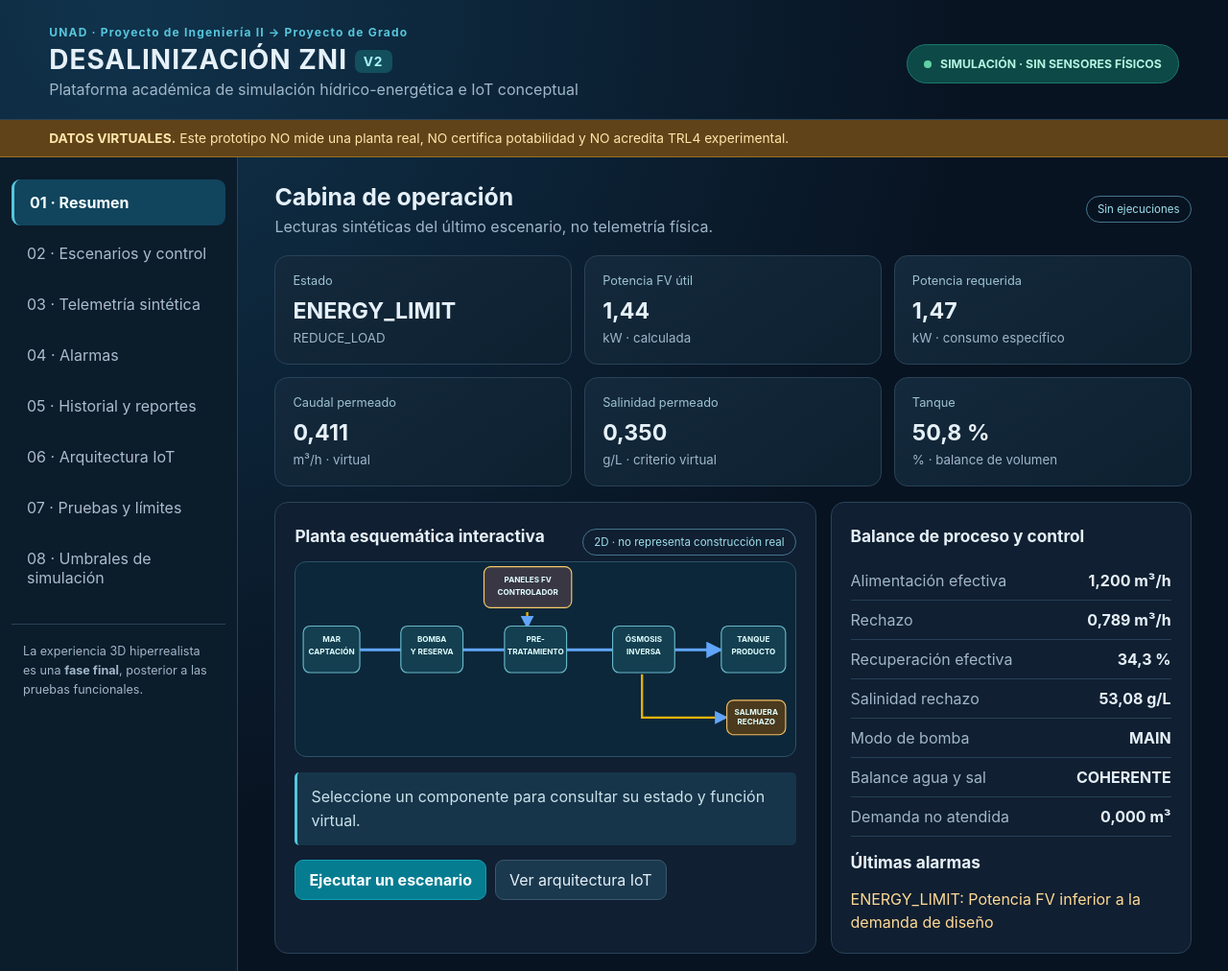
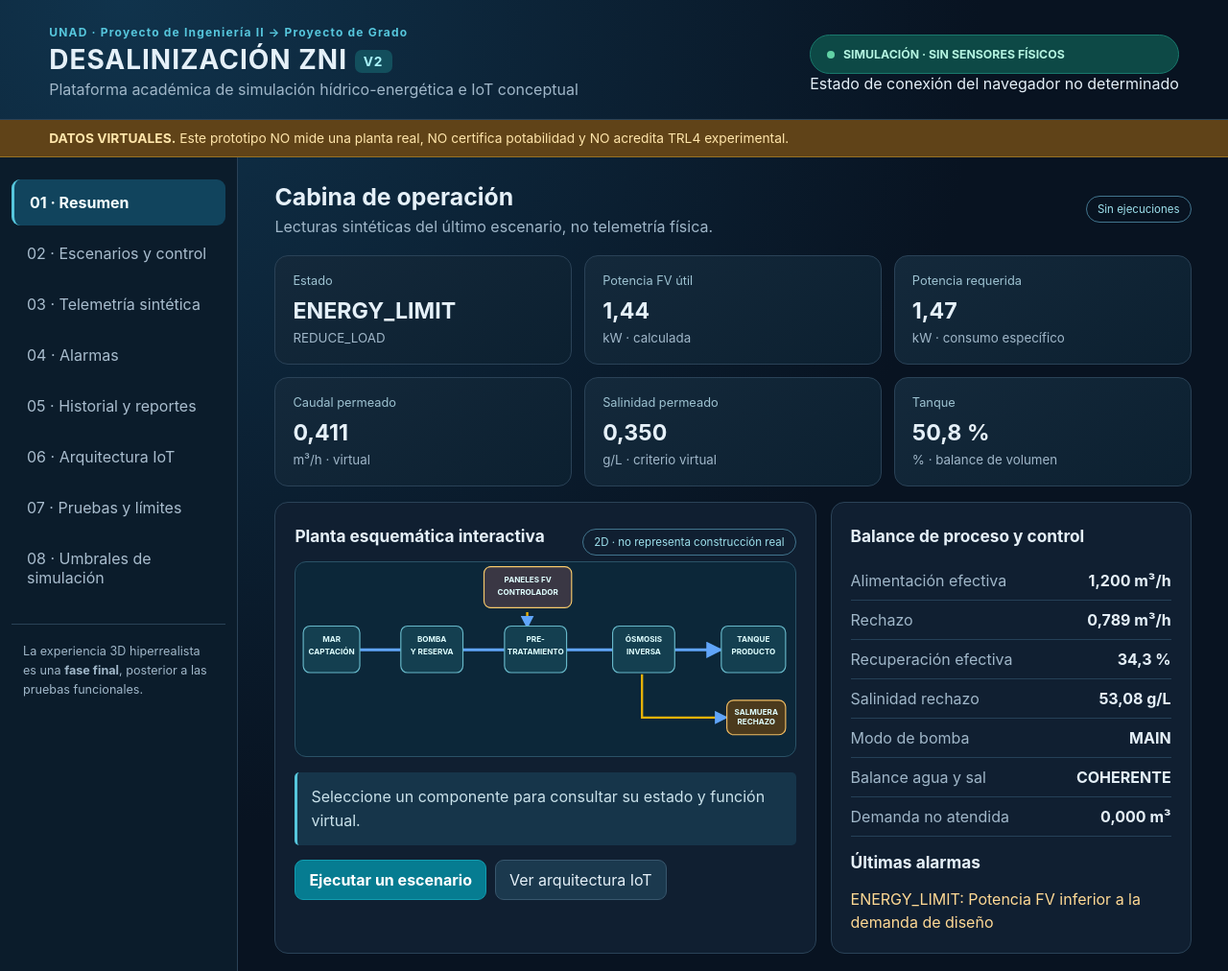
Before and after one commit to enriquevillap/enriquevillap.github.io, a website with bundled scripts: page desalinizacion-zni/v2/index.html in a window 1280 px wide. Shown: the top 1012 px of the page at 96% size. Built offline with nearby package versions, Linux system fonts and the light colour scheme.

Commit message:
feat(zni): habilitar manifiesto y estado de conectividad local

```diff
--- a/desalinizacion-zni/v2/index.html
+++ b/desalinizacion-zni/v2/index.html
@@ -1,13 +1,13 @@
 <!doctype html>
 <html lang="es"><head><meta charset="utf-8"><meta name="viewport" content="width=device-width, initial-scale=1">
 <title>Digital Twin ZNI · Prototipo digital v2 | Simulación</title>
-<meta name="description" content="Prototipo académico simulado de ósmosis inversa con energía fotovoltaica para ZNI de Colombia.">
+<meta name="description" content="Prototipo académico simulado de ósmosis inversa con energía fotovoltaica para ZNI de Colombia."><meta name="theme-color" content="#081321"><link rel="manifest" href="./manifest.webmanifest"><link rel="icon" href="./icon.svg" type="image/svg+xml">
 <link rel="stylesheet" href="style.css"></head>
 <body>
 <a class="skip-link" href="#main">Saltar al contenido principal</a>
 <header class="topbar">
   <div><div class="eyebrow">UNAD · Proyecto de Ingeniería II → Proyecto de Grado</div><h1>DESALINIZACIÓN ZNI <span>V2</span></h1><p>Plataforma académica de simulación hídrico-energética e IoT conceptual</p></div>
-  <div class="status-pill"><span class="pulse"></span> SIMULACIÓN · SIN SENSORES FÍSICOS</div>
+  <div><div class="status-pill"><span class="pulse"></span> SIMULACIÓN · SIN SENSORES FÍSICOS</div><div id="browserNetwork" class="network-note" role="status">Estado de conexión del navegador no determinado</div></div>
 </header>
 <div class="notice" role="note"><strong>DATOS VIRTUALES.</strong> Este prototipo NO mide una planta real, NO certifica potabilidad y NO acredita TRL4 experimental.</div>
 <div class="layout"><nav class="sidebar" aria-label="Vistas del prototipo">
```
